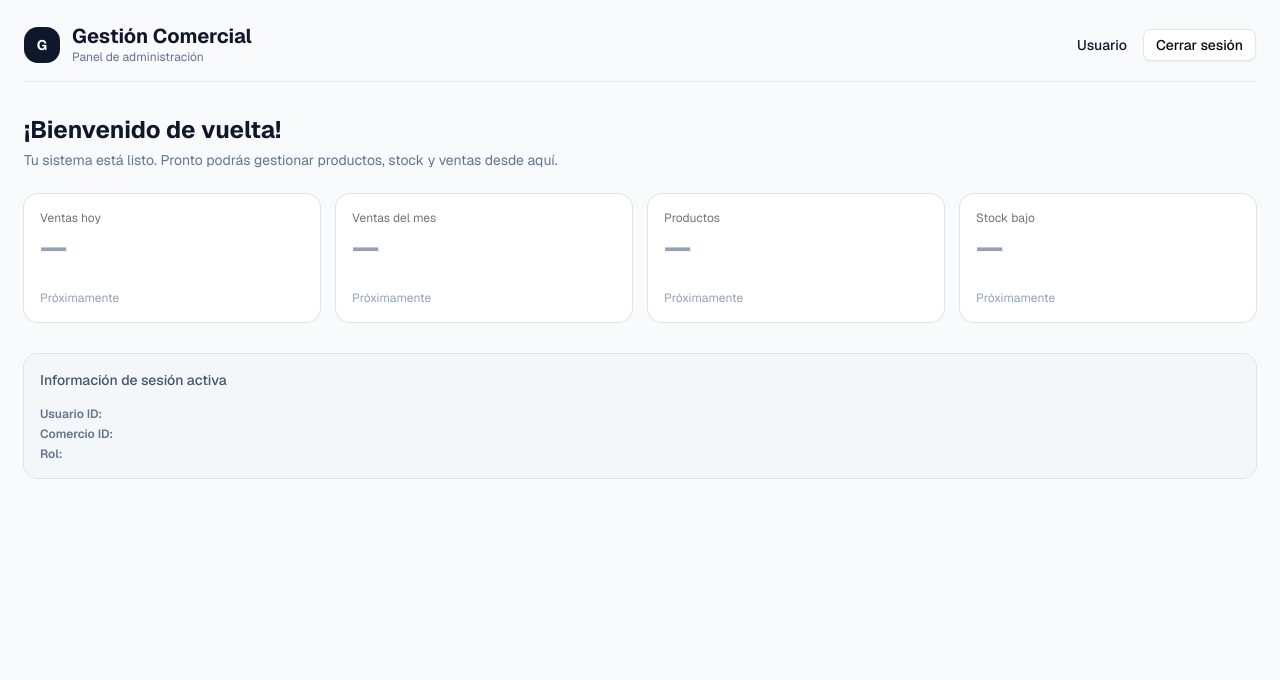
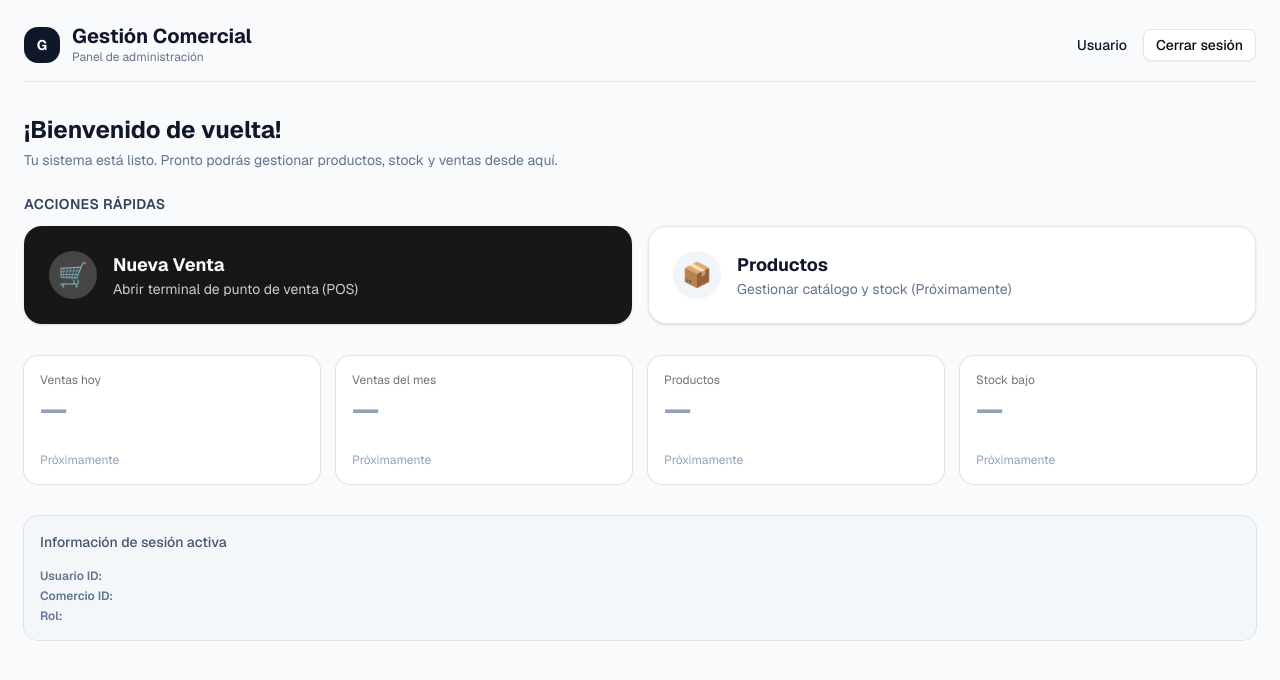
Before and after one commit to Sandeje96/Comerios_general, a Next.js app: page /dashboard in a window 1280 px wide. Shown: the top 680 px of the page. Built offline with nearby package versions, Linux system fonts and the light colour scheme; no server answers.

Commit message:
feat: add quick actions to dashboard

```diff
--- a/src/app/(dashboard)/dashboard/page.tsx
+++ b/src/app/(dashboard)/dashboard/page.tsx
@@ -47,6 +47,31 @@ export default async function DashboardPage() {
         </p>
       </div>
 
+      {/* Acciones Rápidas */}
+      <div className="mb-8">
+        <h3 className="text-sm font-semibold text-slate-700 uppercase tracking-wide mb-3">Acciones Rápidas</h3>
+        <div className="flex flex-wrap gap-4">
+          <a href="/ventas" className="flex-1 min-w-[250px] bg-primary text-primary-foreground hover:bg-primary/90 transition-colors p-6 rounded-2xl shadow-sm border border-primary/10 flex items-center gap-4 group">
+            <div className="w-12 h-12 bg-white/20 rounded-full flex items-center justify-center text-2xl group-hover:scale-110 transition-transform">
+              🛒
+            </div>
+            <div>
+              <h4 className="font-bold text-lg">Nueva Venta</h4>
+              <p className="text-primary-foreground/80 text-sm">Abrir terminal de punto de venta (POS)</p>
+            </div>
+          </a>
+          <a href="/productos" className="flex-1 min-w-[250px] bg-white hover:bg-slate-50 transition-colors p-6 rounded-2xl shadow-sm border border-slate-200 flex items-center gap-4 group">
+            <div className="w-12 h-12 bg-slate-100 rounded-full flex items-center justify-center text-2xl group-hover:scale-110 transition-transform">
+              📦
+            </div>
+            <div>
+              <h4 className="font-bold text-lg text-slate-900">Productos</h4>
+              <p className="text-slate-500 text-sm">Gestionar catálogo y stock (Próximamente)</p>
+            </div>
+          </a>
+        </div>
+      </div>
+
       {/* Cards de estado */}
       <div className="grid grid-cols-1 sm:grid-cols-2 lg:grid-cols-4 gap-4 mb-8">
         {[
```
